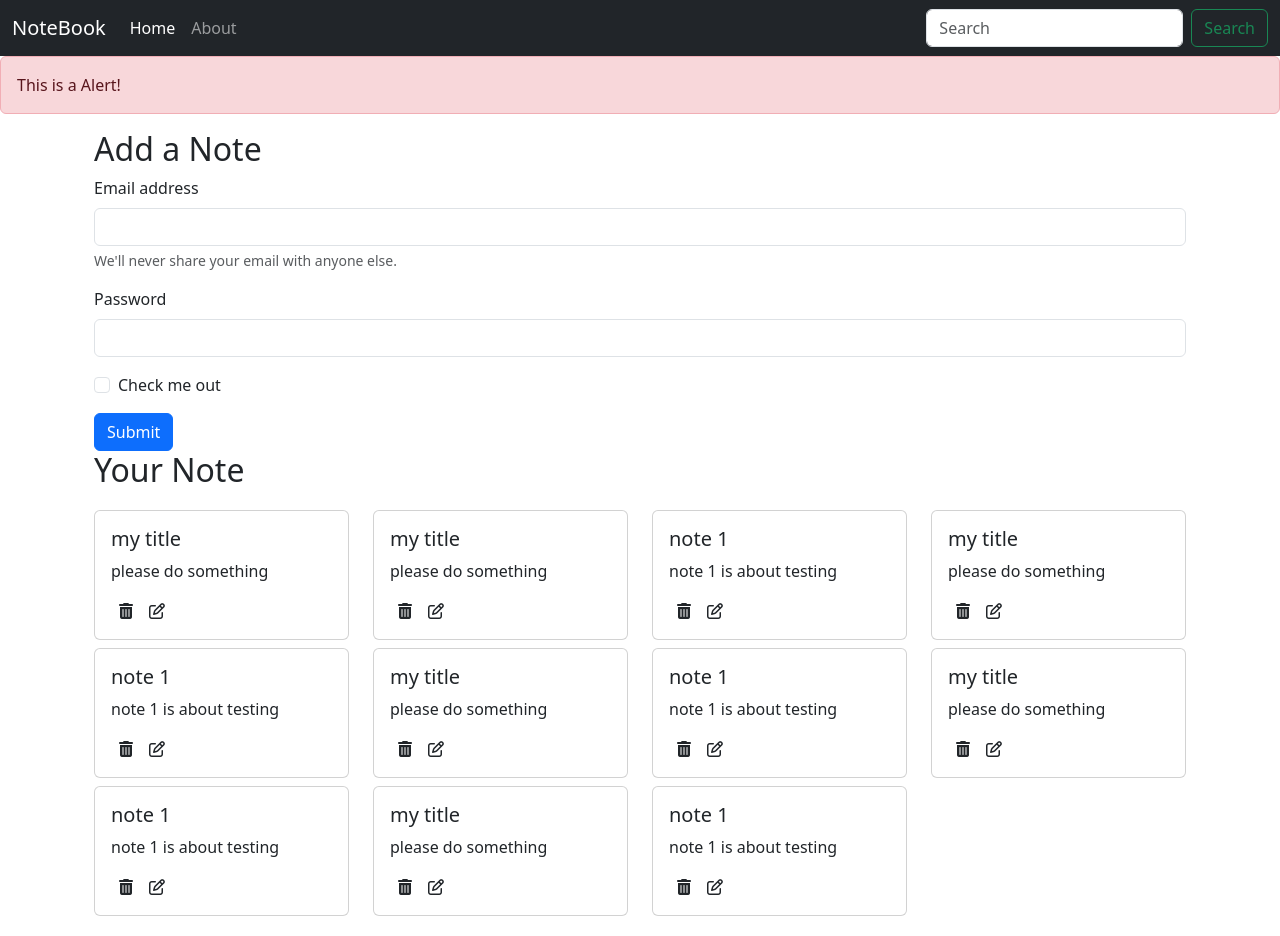
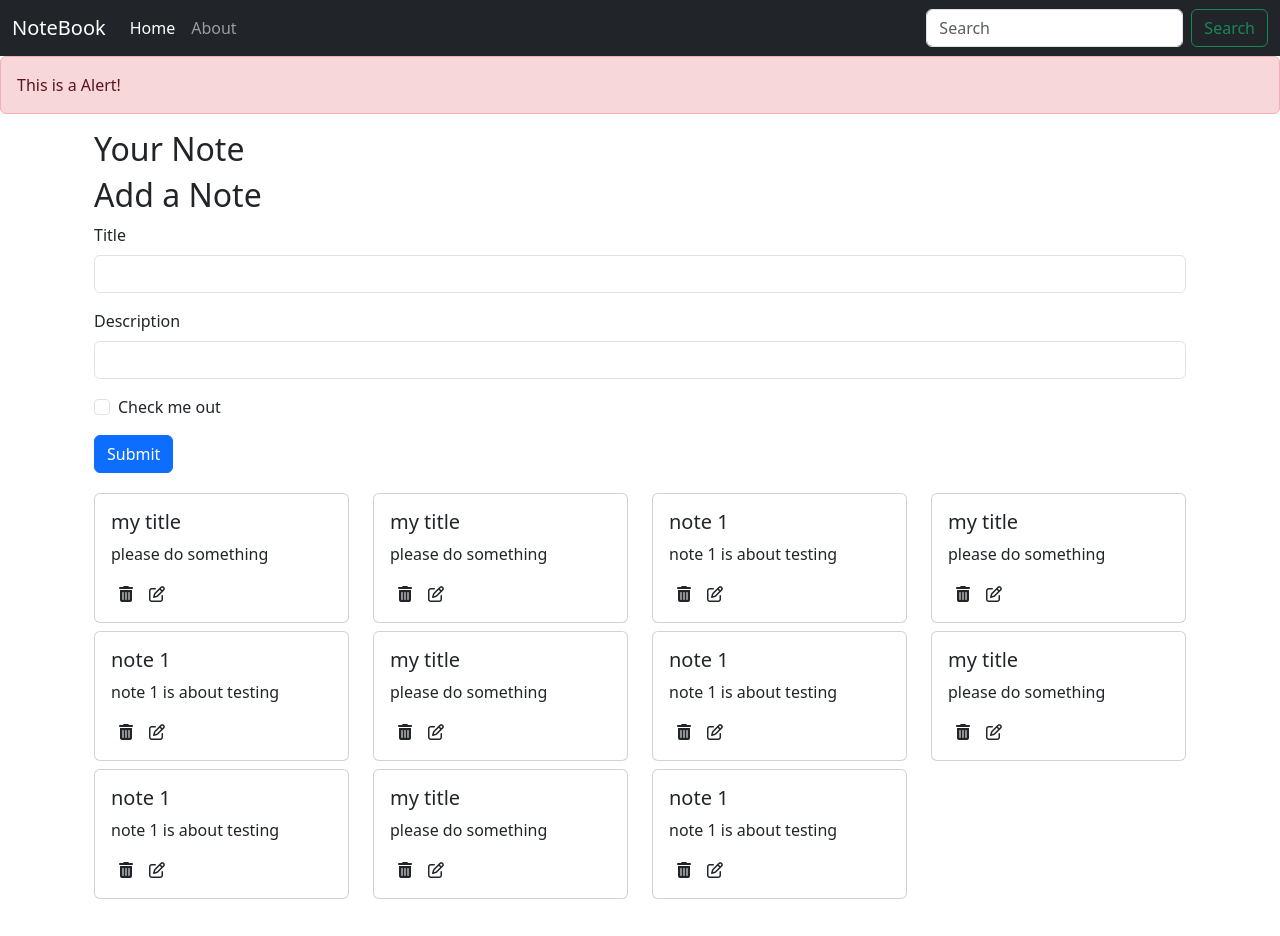
Before and after one commit to AbdulMateenzwl/NoteBook, a React (Vite) app: page / in a window 1280 px wide. Built offline with nearby package versions, Linux system fonts and the light colour scheme.

Commit message:
using NoteState to addnote frontend

```diff
--- /dev/null
+++ b/src/componants/AddNote.jsx
@@ -0,0 +1,40 @@
+import React, { useContext, useState } from 'react'
+import noteContext from '../context/Notes/noteContext';
+
+export default function AddNote() {
+    const context = useContext(noteContext);
+    const { addNote } = context;
+
+    const [note, setNote] = useState({ title: "", description: "", tag: "default" })
+
+    const handleOnClick = (e) => {
+        e.preventDefault();
+        addNote(note.title,note.description,note.tag);
+    }
+
+    const onChange = (e) => {
+        console.log('onChange');
+        setNote({ ...note, [e.target.name]: e.target.value })
+    }
+
+    return (
+        <div>
+            <h2>Add a Note</h2>
+            <form>
+                <div className="mb-3">
+                    <label htmlFor="title" className="form-label">Title</label>
+                    <input type="text" className="form-control" id="title" name='title' aria-describedby="emailHelp" onChange={onChange} />
+                </div>
+                <div className="mb-3">
+                    <label htmlFor="description" className="form-label">Description</label>
+                    <input type="text" className="form-control" id="description" name='description' onChange={onChange} />
+                </div>
+                <div className="mb-3 form-check">
+                    <input type="checkbox" className="form-check-input" id="exampleCheck1" />
+                    <label className="form-check-label" htmlFor="exampleCheck1">Check me out</label>
+                </div>
+                <button type="submit" className="btn btn-primary" onClick={handleOnClick}>Submit</button>
+            </form>
+        </div>
+    )
+}
--- a/src/componants/Alert.jsx
+++ b/src/componants/Alert.jsx
@@ -2,7 +2,7 @@ import React from 'react'
 
 export default function Alert(props) {
     return (
-        <div class="alert alert-danger" role="alert">
+        <div className="alert alert-danger" role="alert">
             {props.message}
         </div>
     )
--- a/src/componants/Home.jsx
+++ b/src/componants/Home.jsx
@@ -6,23 +6,7 @@ export default function Home() {
 
   return (
     <div className='container'>
-      <h2>Add a Note</h2>
-      <form>
-        <div className="mb-3">
-          <label htmlFor="exampleInputEmail1" className="form-label">Email address</label>
-          <input type="email" className="form-control" id="exampleInputEmail1" aria-describedby="emailHelp" />
-          <div id="emailHelp" className="form-text">We'll never share your email with anyone else.</div>
-        </div>
-        <div className="mb-3">
-          <label htmlFor="exampleInputPassword1" className="form-label">Password</label>
-          <input type="password" className="form-control" id="exampleInputPassword1" />
-        </div>
-        <div className="mb-3 form-check">
-          <input type="checkbox" className="form-check-input" id="exampleCheck1" />
-          <label className="form-check-label" htmlFor="exampleCheck1">Check me out</label>
-        </div>
-        <button type="submit" className="btn btn-primary">Submit</button>
-      </form>
+
       <h2>Your Note</h2>
       <Notes/>
     </div>
--- a/src/componants/NavBar.jsx
+++ b/src/componants/NavBar.jsx
@@ -4,9 +4,6 @@ import { Link, useLocation } from 'react-router-dom'
 
 export default function Navbar() {
   let location = useLocation();
-  React.useEffect(() => {
-    console.log(location);
-  }, [location]);
   return (
     <nav className="navbar navbar-expand-lg navbar-dark bg-dark">
       <div className="container-fluid">
--- a/src/componants/Notes.jsx
+++ b/src/componants/Notes.jsx
@@ -1,11 +1,13 @@
-import React,{useContext} from 'react'
+import React, { useContext } from 'react'
+import NoteItem from './NoteItem';
+import AddNote from './AddNote';
 import noteContext from '../context/Notes/noteContext';
-import NoteItem from './NoteItem';
-
 export default function Notes() {
     const context = useContext(noteContext);
-    const { notes, setNotes } = context;
+    const { notes } = context;
     return (
+        <>
+            <AddNote/>
             <div className='row my-3'>
                 {
                     notes.map((note) => {
@@ -15,5 +17,6 @@ export default function Notes() {
                     })
                 }
             </div>
+        </>
     )
 }
--- a/src/context/Notes/NoteState.jsx
+++ b/src/context/Notes/NoteState.jsx
@@ -107,8 +107,31 @@ const NoteState = (props) => {
 
     const [notes, setNotes] = useState(notesInitial)
 
+    // Add a Note
+    const addNote = (title, description, tag) => {
+        // TO-DO
+        const note = {
+            "_id": "64c2baedde9665ce9cca1e8f288",
+            "user": "64c1061384e44fcbedb38e07",
+            "title": title,
+            "description": description,
+            "tag": tag,
+            "date": "2023-07-27T18:43:57.318Z",
+            "__v": 0
+        };
+        setNotes(notes.concat(note));
+    }
+    // Delete a Note
+    const deleteNote = () => {
+
+    }
+    // Edit a Note
+    const editNote = () => {
+
+    }
+
     return (
-        <NoteContext.Provider value={{ notes, setNotes }}>
+        <NoteContext.Provider value={{ notes, addNote, deleteNote, editNote }}>
             {props.children}
         </NoteContext.Provider>
     );
```
Lines whose indentation alone changed are shown as unchanged.
